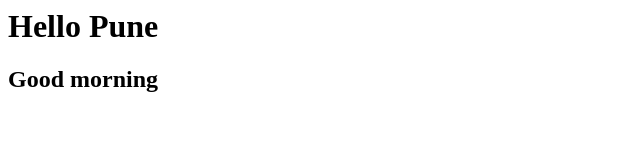
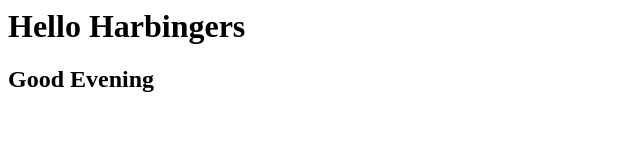
Before and after one commit to Yogita-25/Fresh-Start, a plain HTML site: page index.html in a window 1280 px wide. Shown: the whole page, without its empty margins (0-640 px from the left). Drawn offline with Linux system fonts and the light colour scheme.

Commit message:
first commit of real work

```diff
--- a/index.html
+++ b/index.html
@@ -1,2 +1,2 @@
-<h1>Hello Pune</h1>
-<h2>Good morning</h2>
+<h1>Hello Harbingers</h1>
+<h2>Good Evening</h2>
```
